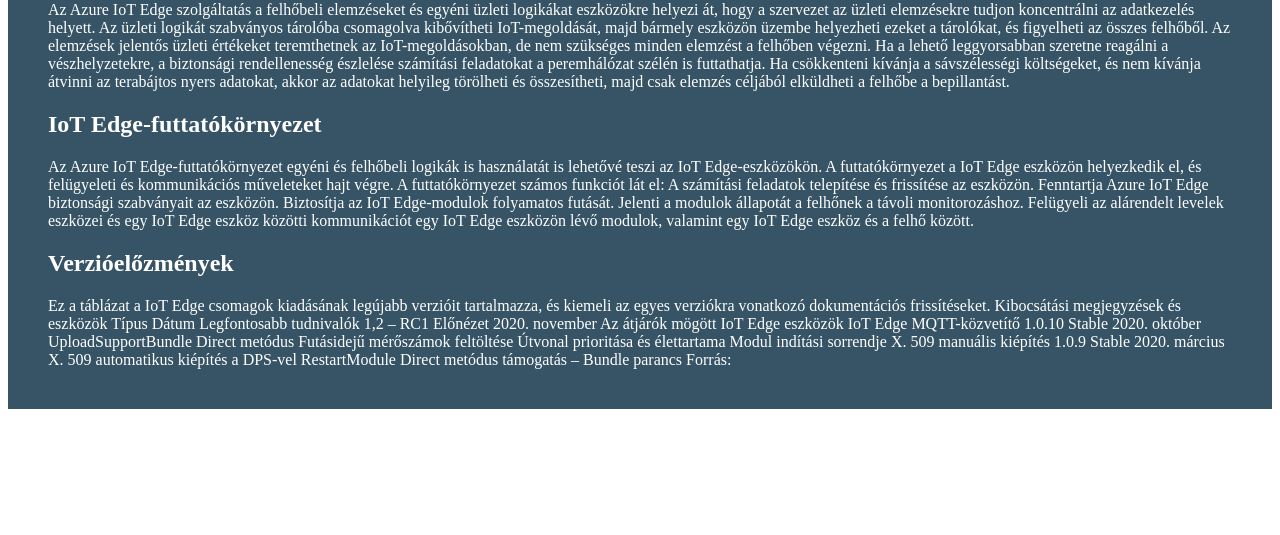
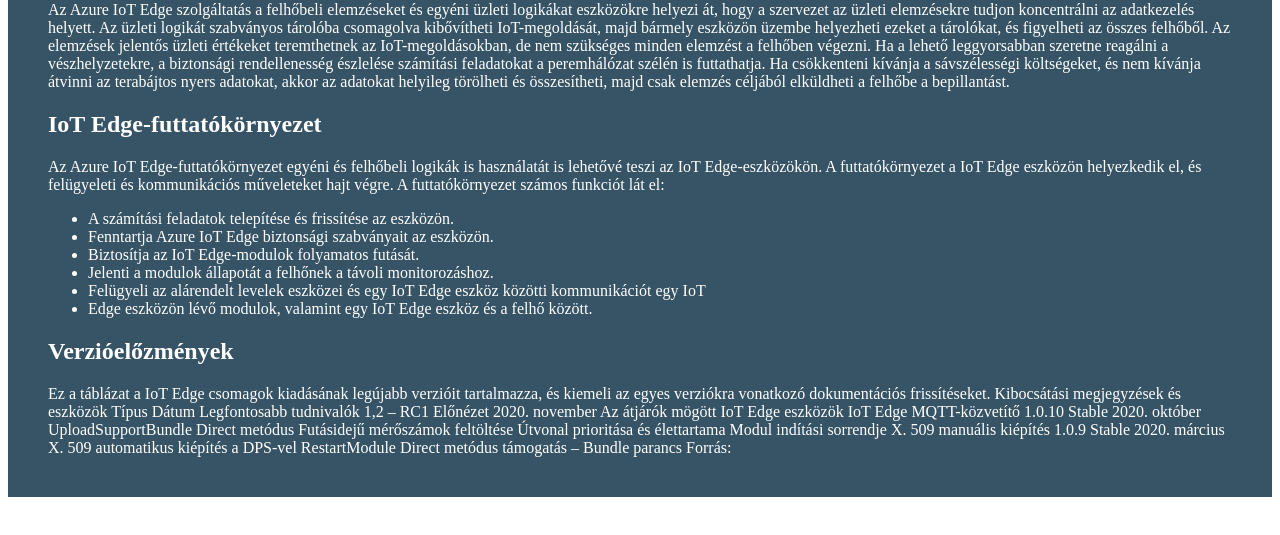
Before and after one commit to jakabkicsi/Azure-IoT-Edge, a plain HTML site: page index.html in a window 1280 px wide. Shown: the part 127-662 px from the top of the page. Drawn offline with Linux system fonts and the light colour scheme.

Commit message:
lista letrehozasa

```diff
--- a/index.html
+++ b/index.html
@@ -17,12 +17,14 @@
     <h2>IoT Edge-futtatókörnyezet</h2>
 
     Az Azure IoT Edge-futtatókörnyezet egyéni és felhőbeli logikák is használatát is lehetővé teszi az IoT Edge-eszközökön. A futtatókörnyezet a IoT Edge eszközön helyezkedik el, és felügyeleti és kommunikációs műveleteket hajt végre. A futtatókörnyezet számos funkciót lát el:
+    <ul>
+      <li>A számítási feladatok telepítése és frissítése az eszközön.</li>
+      <li>Fenntartja Azure IoT Edge biztonsági szabványait az eszközön.</li>
+      <li>Biztosítja az IoT Edge-modulok folyamatos futását.</li>
+      <li>Jelenti a modulok állapotát a felhőnek a távoli monitorozáshoz.</li>
+      <li>Felügyeli az alárendelt levelek eszközei és egy IoT Edge eszköz közötti kommunikációt egy IoT</li> <li>Edge eszközön lévő modulok, valamint egy IoT Edge eszköz és a felhő között.</li>
 
-    A számítási feladatok telepítése és frissítése az eszközön.
-    Fenntartja Azure IoT Edge biztonsági szabványait az eszközön.
-    Biztosítja az IoT Edge-modulok folyamatos futását.
-    Jelenti a modulok állapotát a felhőnek a távoli monitorozáshoz.
-    Felügyeli az alárendelt levelek eszközei és egy IoT Edge eszköz közötti kommunikációt egy IoT Edge eszközön lévő modulok, valamint egy IoT Edge eszköz és a felhő között.
+    </ul>
 
     <h2>Verzióelőzmények</h2>
 
```
